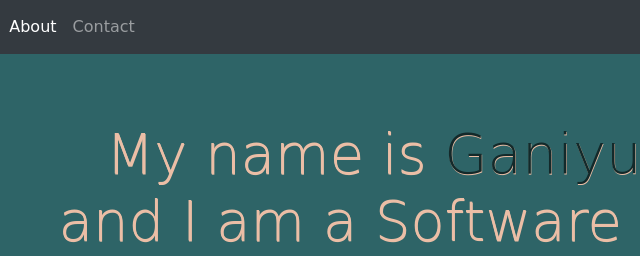
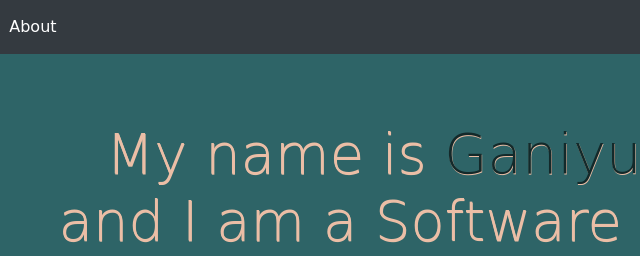
Before and after one commit to ajisegiriganiyu/ajisegiriganiyu.github.io, a plain HTML site: page index.html in a window 1280 px wide. Shown: the top 256 px of the page, 147-787 px from the left. Drawn offline with nearby package versions, Linux system fonts and the light colour scheme; some icons are missing.

Commit message:
Update index.html

```diff
--- a/index.html
+++ b/index.html
@@ -25,7 +25,7 @@
 	         <a class="nav-item nav-link" href="#home">Home<span class="sr-only">(current)</span></a>
            <a class="nav-item nav-link" href="#about">About</a>
            <!--<a class="nav-item nav-link" href="#portfolio">Portfolio</a> -->
-	         <a class="nav-item nav-link" href="#contact">Contact</a>
+	         <!-- <a class="nav-item nav-link" href="#contact">Contact</a> -->
         </div>
         </div>
          </div>
```
